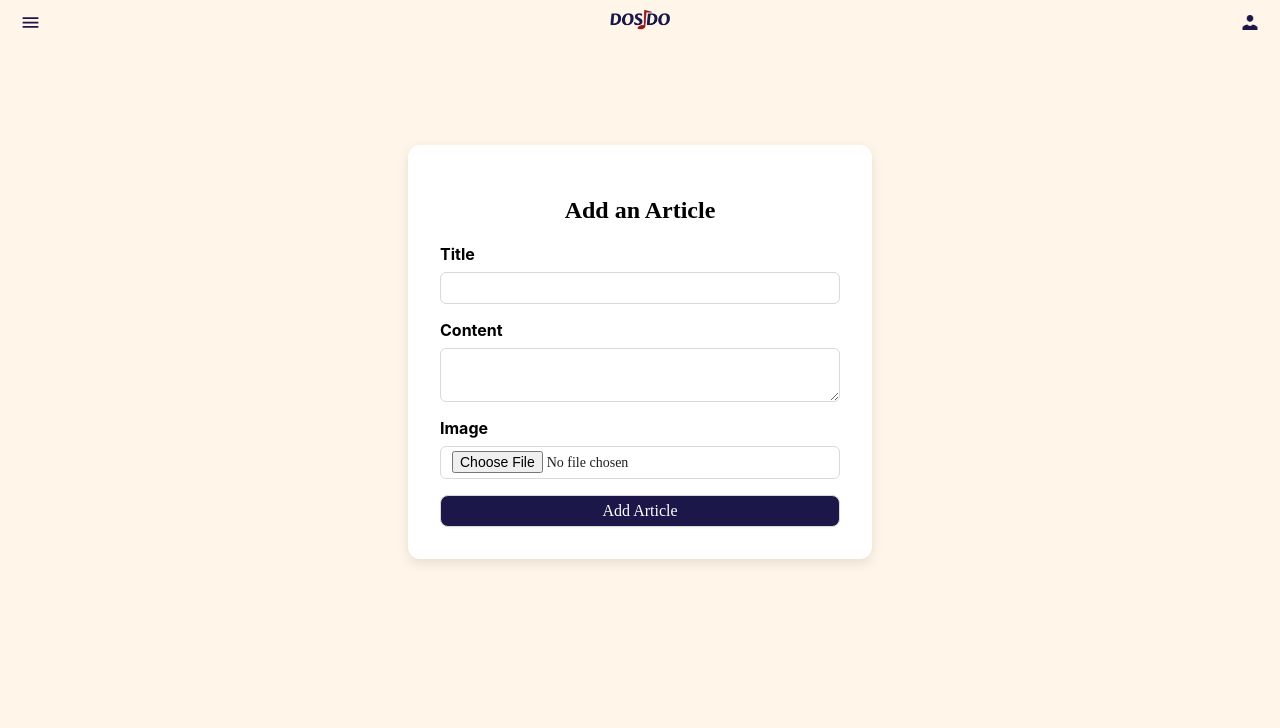
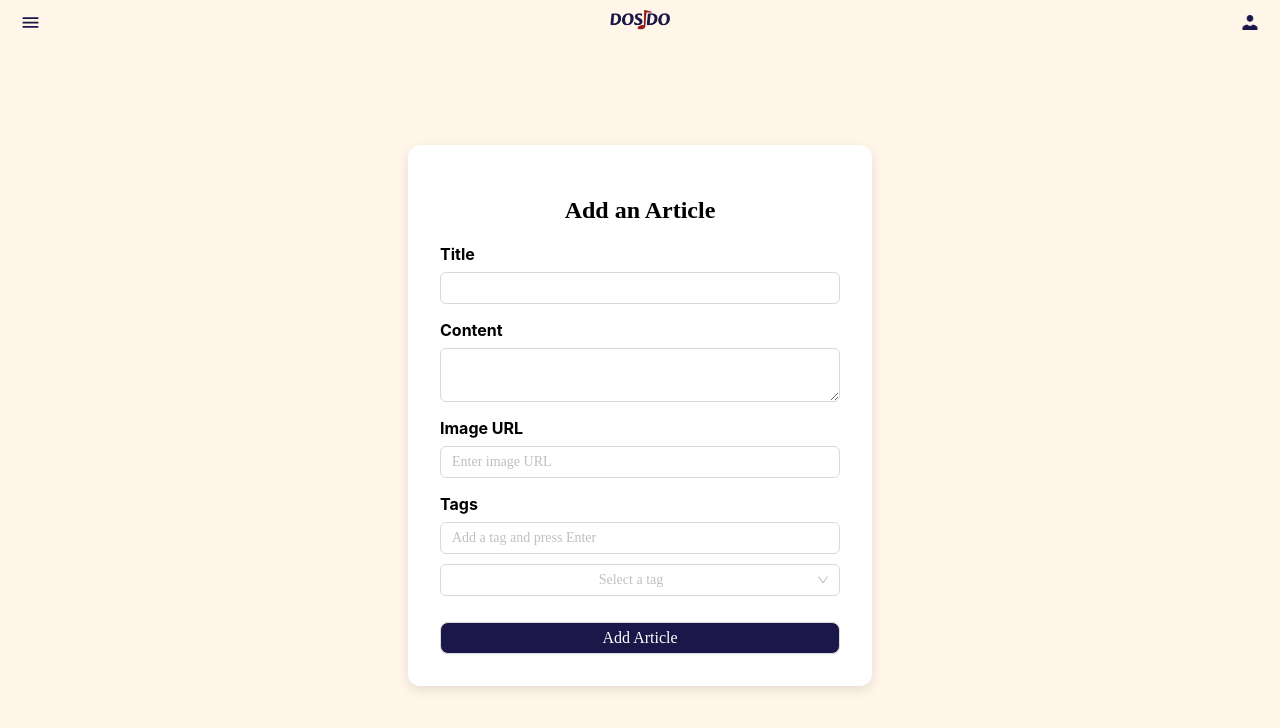
Before and after one commit to HenriqueJoanoni/dosido, a React (Create React App) app in the folder frontend/: page /addarticles in a window 1280 px wide. Shown: the top 728 px of the page. Built offline with nearby package versions, Linux system fonts and the light colour scheme; a web font is replaced by a local one.

Commit message:
modified the AddArtciles page

```diff
--- a/frontend/src/index.tsx
+++ b/frontend/src/index.tsx
@@ -4,6 +4,7 @@ import Home from "./pages/Home";
 import Login from "./pages/Login";
 import Register from "./pages/Register";
 import AddArticles from "./pages/AddArticles";
+import UpdateArticles from "./pages/UpdateArticles";
 import reportWebVitals from "./reportWebVitals";
 import { Routes, Route, BrowserRouter, RouteObject } from "react-router-dom";
 import { ConfigProvider } from "antd";
@@ -48,6 +49,7 @@ root.render(
           <Route path="/register" element={<Register />} />
           <Route path="/:id" element={<DetailPage />} />
           <Route path="/addarticles" element={<AddArticles />} />
+          <Route path="/updatearticles" element={<UpdateArticles />} />
           {connectedRoute(<Route path="/test" element={<h4>Test</h4>} />)}
           <Route path="*" element={<p>Page Not Found</p>} />
 
--- a/frontend/src/pages/AddArticles/index.tsx
+++ b/frontend/src/pages/AddArticles/index.tsx
@@ -1,18 +1,39 @@
 import React, { useState } from "react";
-import { Input } from "antd";
+import { Input, Tag, Select } from "antd";
 import { useNavigate } from "react-router-dom";
 import { axiosInstance } from "../../api";
 import { Container } from "../Home/styles";
 import NavBar from "../../components/NavBar";
 import { AuthCard, Label, AuthButton, Message, FormContainer } from "./styles";
 
+const predefinedTags = ["Technology", "Health", "Science", "Education", "Sports", "Entertainment"];
+
 function AddArticle() {
   const [title, setTitle] = useState("");
   const [content, setContent] = useState("");
-  const [image, setImage] = useState<File | null>(null);
+  const [imageUrl, setImageUrl] = useState("");
+  const [tags, setTags] = useState<string[]>([]);
+  const [tagInput, setTagInput] = useState("");
   const [error, setError] = useState("");
   const [loading, setLoading] = useState(false);
   const navigate = useNavigate();
+
+  const handleAddTag = () => {
+    if (tagInput && !tags.includes(tagInput)) {
+      setTags([...tags, tagInput]);
+      setTagInput("");
+    }
+  };
+
+  const handleRemoveTag = (removedTag: string) => {
+    setTags(tags.filter(tag => tag !== removedTag));
+  };
+
+  const handleSelectTag = (value: string) => {
+    if (!tags.includes(value)) {
+      setTags([...tags, value]);
+    }
+  };
 
   const handleSubmit = async (e: React.FormEvent<HTMLFormElement>) => {
     e.preventDefault();
@@ -23,21 +44,19 @@ function AddArticle() {
       return;
     }
 
-    const formData = new FormData();
-    formData.append("title", title);
-    formData.append("content", content);
-    if (image) {
-      formData.append("image", image);
-    }
+    const articleData = {
+      title,
+      content,
+      imageUrl,
+      tags,
+    };
 
     setLoading(true);
     try {
-      const response = await axiosInstance.post("/articles", formData, {
-        headers: { "Content-Type": "multipart/form-data" },
-      });
+      const response = await axiosInstance.post("/articles", articleData);
 
       console.log("Article added:", response.data);
-      navigate("/articles"); // Redirection vers la liste des articles
+      navigate("/articles");
     } catch (err: any) {
       console.error("Error:", err);
       setError("Failed to add article. Please try again.");
@@ -52,7 +71,7 @@ function AddArticle() {
       <div style={{ paddingTop: "100px" }}>
         <AuthCard>
           <h2>Add an Article</h2>
-          {error && <Message >{error}</Message>}
+          {error && <Message>{error}</Message>}
           <FormContainer onSubmit={handleSubmit}>
             <div>
               <Label>Title</Label>
@@ -63,10 +82,36 @@ function AddArticle() {
               <Input.TextArea value={content} onChange={(e) => setContent(e.target.value)} required />
             </div>
             <div>
-              <Label>Image</Label>
-              <Input type="file" accept="image/*" onChange={(e) => setImage(e.target.files?.[0] || null)} />
+              <Label>Image URL</Label>
+              <Input type="text" value={imageUrl} onChange={(e) => setImageUrl(e.target.value)} placeholder="Enter image URL" />
             </div>
-            <AuthButton  disabled={loading}>{loading ? "Adding..." : "Add Article"}</AuthButton>
+            <div>
+              <Label>Tags</Label>
+              <Input
+                type="text"
+                value={tagInput}
+                onChange={(e) => setTagInput(e.target.value)}
+                onPressEnter={handleAddTag}
+                placeholder="Add a tag and press Enter"
+              />
+              <Select
+                style={{ width: "100%", marginTop: "10px" }}
+                placeholder="Select a tag"
+                onChange={handleSelectTag}
+              >
+                {predefinedTags.map(tag => (
+                  <Select.Option key={tag} value={tag}>{tag}</Select.Option>
+                ))}
+              </Select>
+              <div style={{ marginTop: "10px" }}>
+                {tags.map((tag) => (
+                  <Tag key={tag} closable onClose={() => handleRemoveTag(tag)}>
+                    {tag}
+                  </Tag>
+                ))}
+              </div>
+            </div>
+            <AuthButton disabled={loading}>{loading ? "Adding..." : "Add Article"}</AuthButton>
           </FormContainer>
         </AuthCard>
       </div>
```
